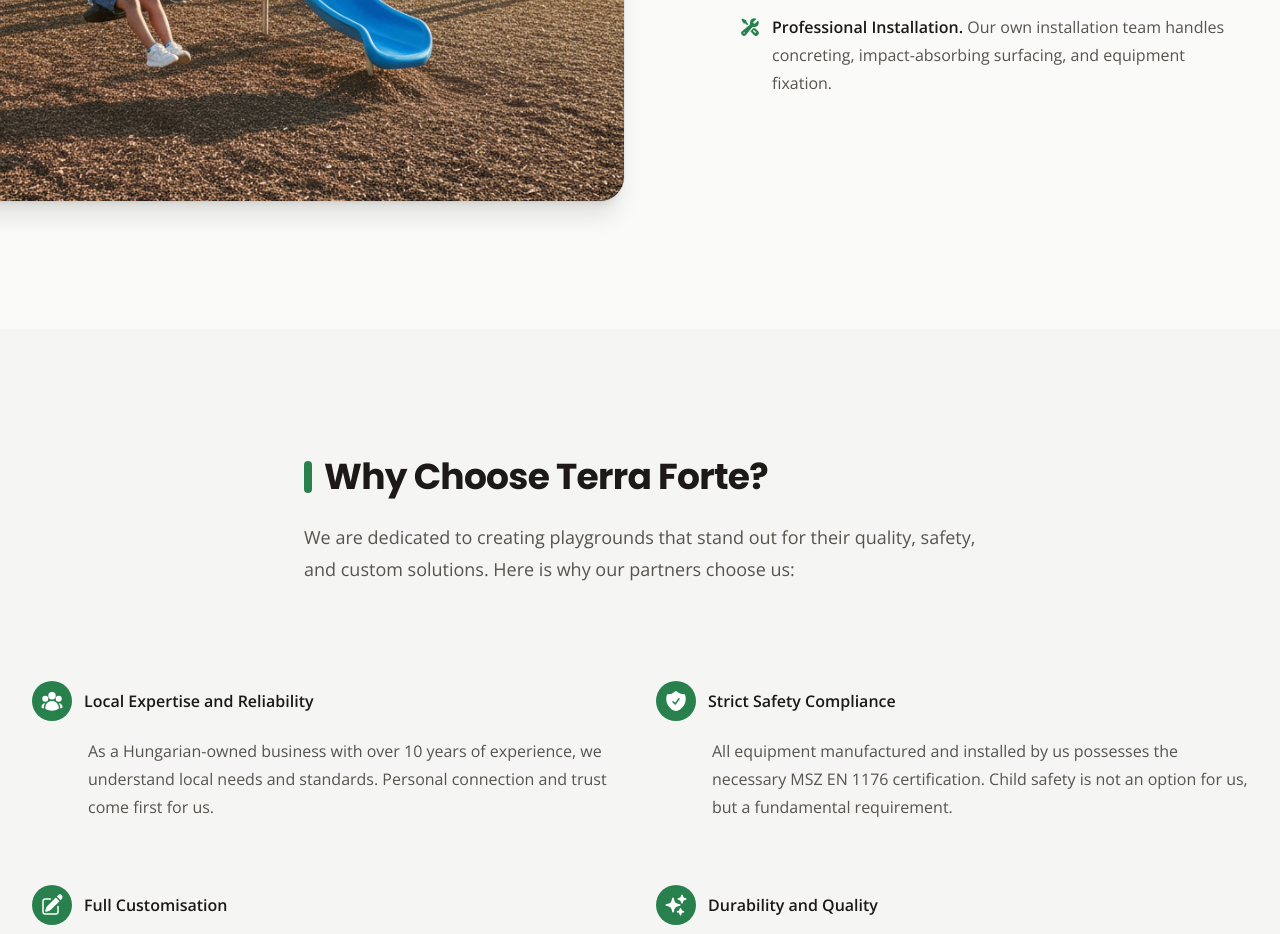
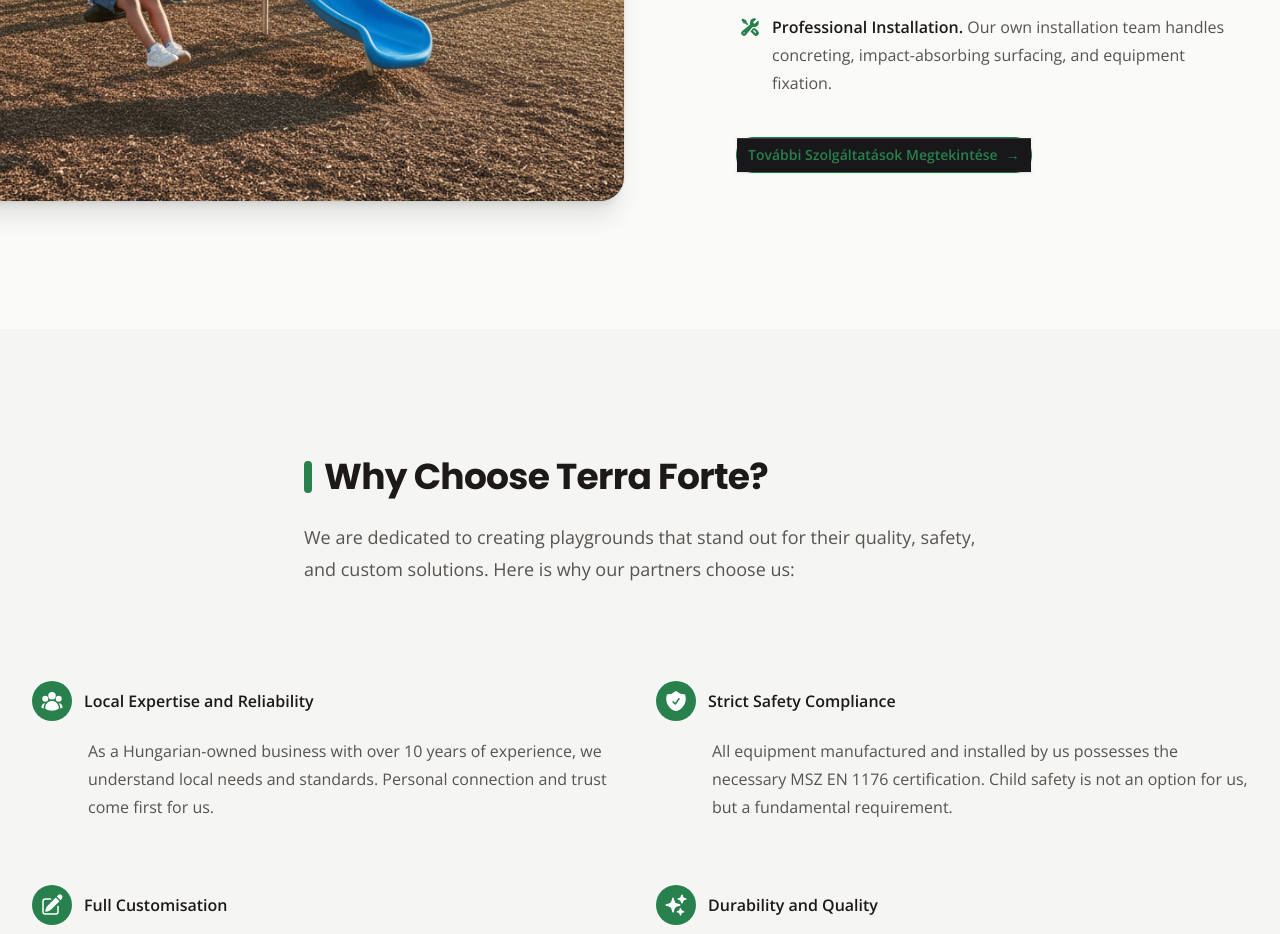
Before and after one commit to jozsef-kiss/terra-forte-project, a Next.js app: page /en in a window 1280 px wide. Shown: the part 4700-5634 px from the top of the page. Built offline with nearby package versions, Linux system fonts and the light colour scheme; no server answers.

Commit message:
HomePage/ServicesSection update

```diff
--- a/src/components/ServicesSection.tsx
+++ b/src/components/ServicesSection.tsx
@@ -1,5 +1,7 @@
 import { getDictionary, Locale } from "@/app/[locale]/dictionaries";
 import Image from "next/image";
+import { Button } from "@/components/ui/button";
+import Link from "next/link";
 import {
   PencilSquareIcon,
   Cog6ToothIcon,
@@ -50,6 +52,12 @@
                   );
                 })}
               </dl>
+              {/* Gomb */}
+              <div className="mt-10 flex items-center gap-x-6">
+                <Button href={`/${lang}/referenciak`} className="btn-contact">
+                  {t.cta_services} <span aria-hidden="true">→</span>
+                </Button>
+              </div>
             </div>
           </div>
 
--- a/src/dictionaries/de.json
+++ b/src/dictionaries/de.json
@@ -153,7 +153,8 @@
           "name": "Fachgerechte Installation.",
           "description": "Unser eigenes Installationsteam kümmert sich um Betonieren, Fallschutzböden und die Befestigung der Geräte."
         }
-      ]
+      ],
+      "cta_services": "További Szolgáltatások Megtekintése"
     },
     "WhyChooseUs": {
       "title": "Warum Terra Forte?",
--- a/src/dictionaries/en.json
+++ b/src/dictionaries/en.json
@@ -153,7 +153,8 @@
           "name": "Professional Installation.",
           "description": "Our own installation team handles concreting, impact-absorbing surfacing, and equipment fixation."
         }
-      ]
+      ],
+      "cta_services": "További Szolgáltatások Megtekintése"
     },
     "WhyChooseUs": {
       "title": "Why Choose Terra Forte?",
--- a/src/dictionaries/hu.json
+++ b/src/dictionaries/hu.json
@@ -157,7 +157,8 @@
           "name": "Karbantartás és Felülvizsgálat:",
           "description": "Meglévő játszóterek szabványosítása, javítása és éves ellenőrzése."
         }
-      ]
+      ],
+      "cta_services": "Szolgáltatásaink részletesebben"
     },
     "WhyChooseUs": {
       "title": "Miért a Terra Forte?",
```
